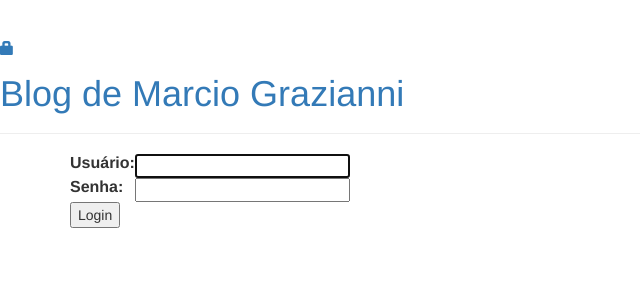
After one commit to avante-td/my-first-blog, a Django app: page /accounts/login/ in a window 1280 px wide. The commit adds this page. Shown: the top 300 px of the page, without its empty margins (0-640 px from the left). Run offline with Django 3.2, Linux system fonts and the light colour scheme; some libraries are stand-ins or nearby versions.

Commit message:
Adicionada segurança ao site.

```diff
--- a/blog/templates/blog/base.html
+++ b/blog/templates/blog/base.html
@@ -16,6 +16,9 @@
                 {% if user.is_authenticated %}
                     <a href="{% url 'post_new' %}" class="top-menu"><span class="glyphicon glyphicon-plus"></span></a>
                     <a href="{% url 'post_draft_list' %}" class="top-menu"><span class="glyphicon glyphicon-edit"></span></a>
+                    <p class="top-menu"><small style="font-size: 25px">Bem vindo(a) {{ user.username }}. / <a href="{% url 'logout' %}">Encerrar sessão</a></small></p>
+                {% else %}
+                    <a href="{% url 'login' %}" class="top-menu"><span class="glyphicon glyphicon-lock"></span></a>
                 {% endif %}
                 <h1><a href="{% url 'post_list' %}">Blog de Marcio Grazianni</a></h1>
             </div>
--- /dev/null
+++ b/blog/templates/registration/login.html
@@ -0,0 +1,24 @@
+{% extends "blog/base.html" %}
+
+{% block content %}
+    {% if form.errors %}
+        <p>Nome de usuário e senha incorretos. Tente novamente.</p>
+    {% endif %}
+
+    <form method="post" action="{% url 'login' %}">
+        {% csrf_token %}
+        <table>
+            <tr>
+                <td>{{ form.username.label_tag }}</td>
+                <td>{{ form.username }}</td>
+            </tr>
+            <tr>
+                <td>{{ form.password.label_tag }}</td>
+                <td>{{ form.password }}</td>
+            </tr>
+        </table>
+
+        <input type="submit" value="Login" />
+        <input type="hidden" name="next" value="{{ next }}" />
+    </form>
+{% endblock %}
--- a/blog/views.py
+++ b/blog/views.py
@@ -1,3 +1,4 @@
+from django.contrib.auth.decorators import login_required
 from django.shortcuts import render, get_object_or_404, redirect
 from .models import Post
 from .forms import PostForm
@@ -10,6 +11,7 @@ def post_list(request):
     posts = Post.objects.filter(published_date__lte=timezone.now()).order_by('-published_date')
     return render(request, 'blog/post_list.html', {'posts': posts})
 
+@login_required
 def post_draft_list(request):
     posts = Post.objects.filter(published_date__isnull=True).order_by('-created_date')
     return render(request, 'blog/post_draft_list.html', {'posts': posts})
@@ -20,6 +22,7 @@ def post_detail(request, post_id):
     post = get_object_or_404(Post, pk=post_id)
     return render(request, 'blog/post_detail.html', {'post': post})
 
+@login_required
 def post_new(request):
     if request.method == "POST":
         form = PostForm(request.POST)
@@ -33,6 +36,7 @@ def post_new(request):
         form = PostForm()
     return render(request, 'blog/post_edit.html', {'form': form})
 
+@login_required
 def post_edit(request, post_id):
     post = get_object_or_404(Post, pk=post_id)
     if request.method == "POST":
@@ -47,12 +51,14 @@ def post_edit(request, post_id):
         form = PostForm(instance=post)
     return render(request, 'blog/post_edit.html', {'form': form})
 
+@login_required
 def post_publish(request, post_id):
     post = get_object_or_404(Post, pk=post_id)
     post.published_date = timezone.now()
     post.save()
     return redirect('post_detail', post_id)
 
+@login_required
 def post_remove(request, post_id):
     post = get_object_or_404(Post, pk=post_id)
     post.delete()
--- a/mysite/settings.py
+++ b/mysite/settings.py
@@ -120,3 +120,4 @@ USE_TZ = True
 
 STATIC_URL = '/static/'
 STATIC_ROOT = os.path.join(BASE_DIR, 'static')
+LOGIN_REDIRECT_URL = '/'
--- a/mysite/urls.py
+++ b/mysite/urls.py
@@ -15,9 +15,12 @@ Including another URLconf
 """
 from django.contrib import admin
 from django.urls import include, path
+from django.contrib.auth import views
 
 urlpatterns = [
     path('', include('blog.urls')),
     path('blog/', include('blog.urls')),
+    path('accounts/login/', views.login, name='login'),
+    path('accounts/logout/', views.logout, name='logout', kwargs={'next_page': '/'}),
     path('admin/', admin.site.urls),
 ]
```
